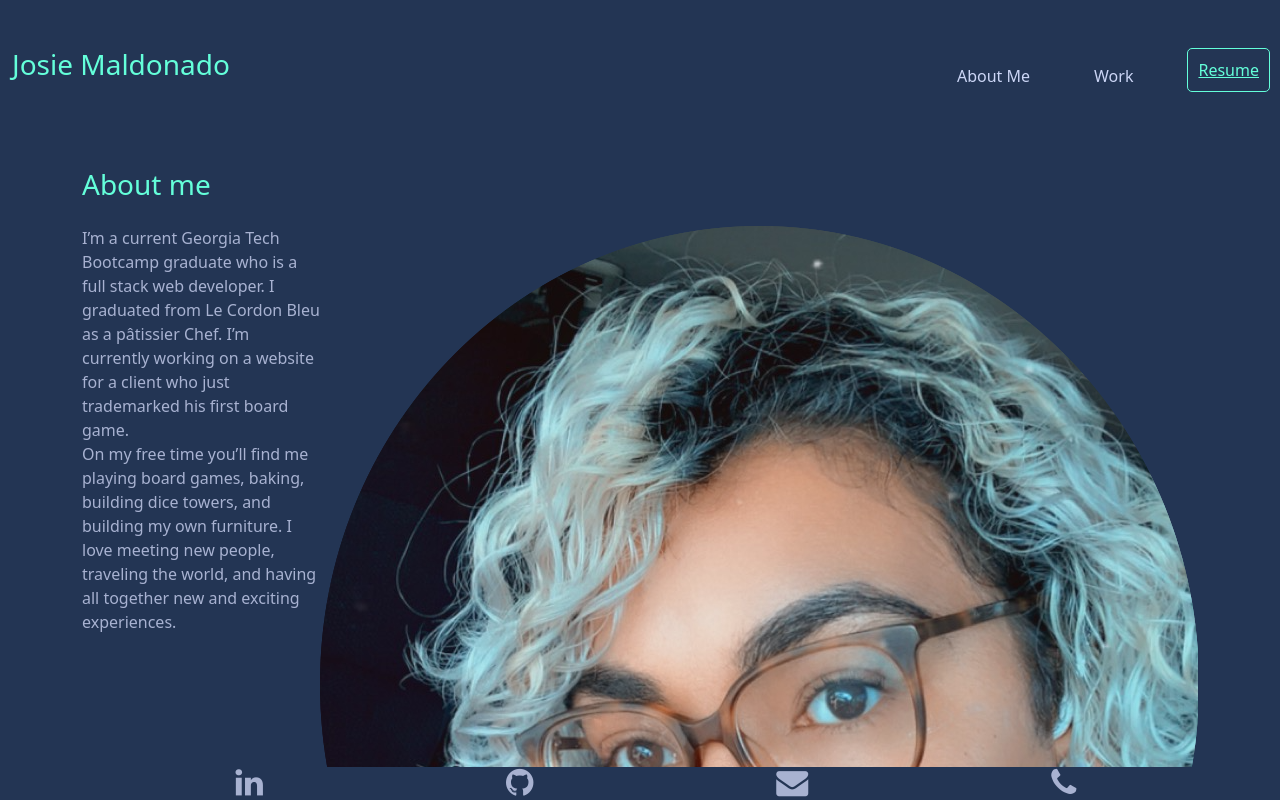
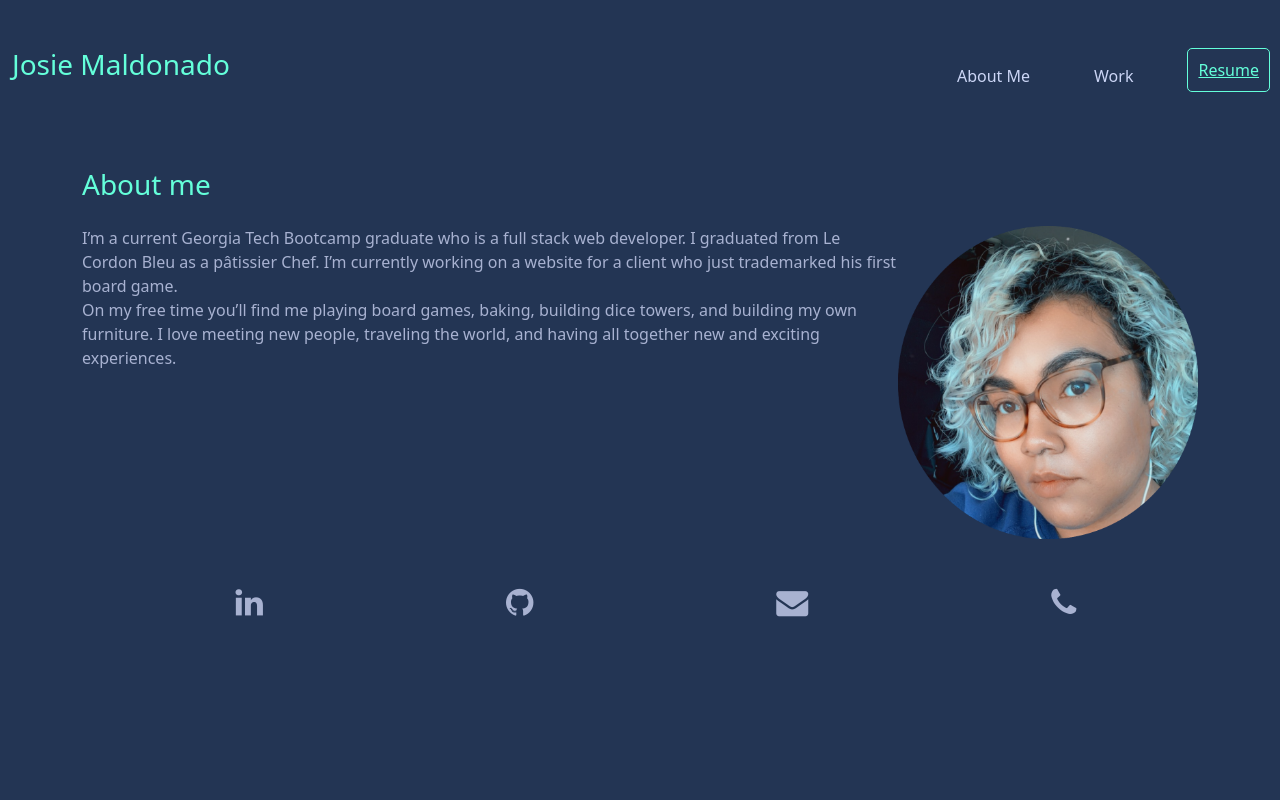
Before and after one commit to JosieMald/react-portfolio, a React (Create React App) app: page / in a window 1280 px wide. Shown: the top 800 px of the page. Built offline with nearby package versions, Linux system fonts and the light colour scheme.

Commit message:
fixed about img.

```diff
--- a/src/index.css
+++ b/src/index.css
@@ -5,6 +5,12 @@
 h5 {
   color:#64ffda;
 }
+
+img {
+  width: 300px;
+  height :auto;
+}
+
 
 .main-img {
   width: 100%;
```
